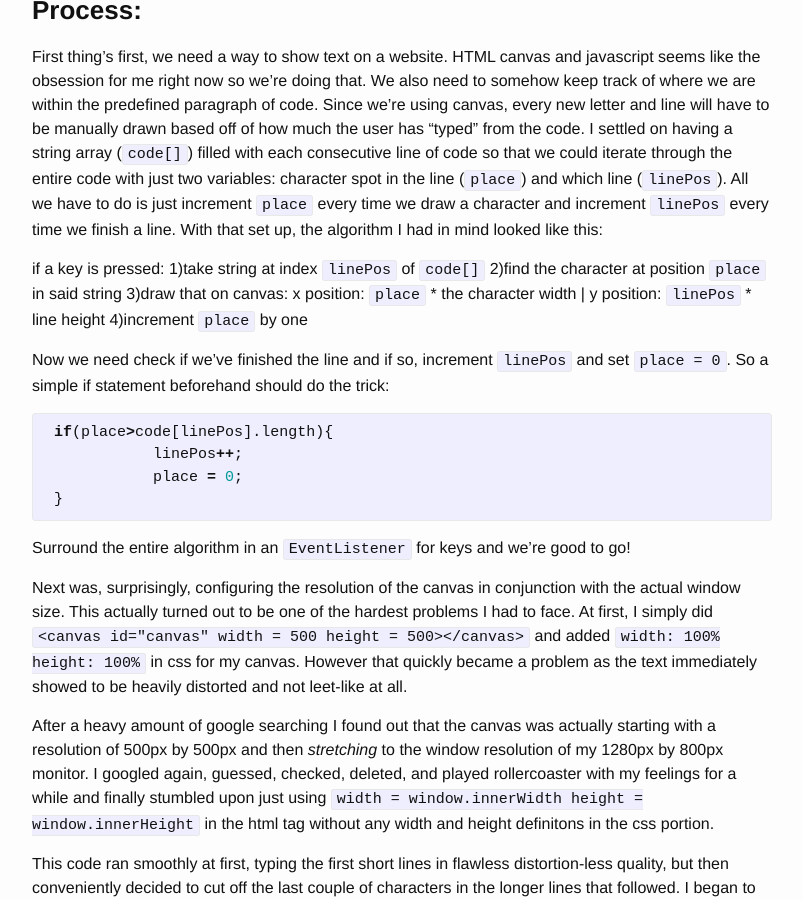
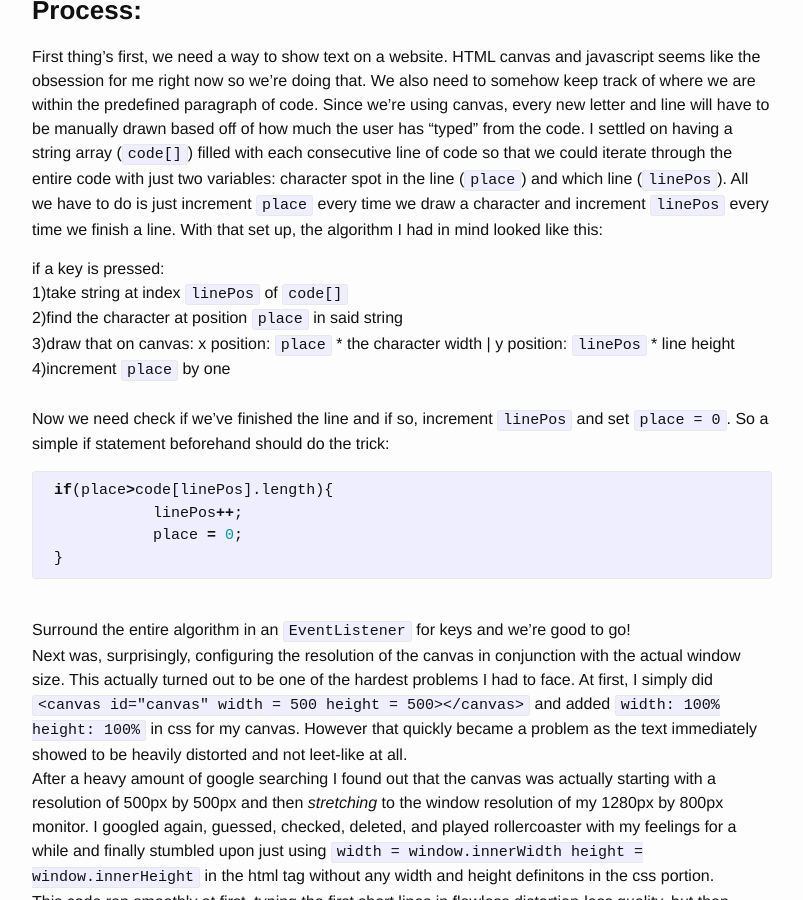
Before and after one commit to snickerton/snickerton.github.legacy, a Jekyll site: the page built from _posts/2015-03-20-Look-Leet..markdown, in a window 1280 px wide and 900 px high, scrolled down 428 px. Shown: the whole window, without its empty margins (238-1041 px from the left). Built offline with Jekyll 4.4.1, drawn with Linux system fonts in a browser that asks for light colours.

Commit message:
Update 2015-03-20-Look-Leet..markdown

```diff
--- a/_posts/2015-03-20-Look-Leet..markdown
+++ b/_posts/2015-03-20-Look-Leet..markdown
@@ -14,12 +14,12 @@ categories: HTML projects
 <h3><b>Process:</b></h3>
 First thing's first, we need a way to show text on a website. HTML canvas and javascript seems like the obsession for me right now so we're doing that. We also need to somehow keep track of where we are within the predefined paragraph of code. Since we're using canvas, every new letter and line will have to be manually drawn based off of how much the user has "typed" from the code. I settled on having a string array (`code[]`) filled with each consecutive line of code so that we could iterate through the entire code with just two variables: character spot in the line (`place`) and which line (`linePos`). All we have to do is just increment `place` every time we draw a character and increment `linePos` every time we finish a line. With that set up, the algorithm I had in mind looked like this:
 
-if a key is pressed:
-1)take string at index `linePos` of `code[]`
-2)find the character at position `place` in said string
-3)draw that on canvas: x position: `place` * the character width | y position: `linePos` * line height
-4)increment `place` by one
-
+if a key is pressed:<br>
+1)take string at index `linePos` of `code[]`<br>
+2)find the character at position `place` in said string<br>
+3)draw that on canvas: x position: `place` * the character width | y position: `linePos` * line height<br>
+4)increment `place` by one<br>
+<br>
 Now we need check if we've finished the line and if so, increment `linePos` and set `place = 0`. So a simple if statement beforehand should do the trick:
 
 {% highlight javascript %}
@@ -28,15 +28,15 @@ Now we need check if we've finished the line and if so, increment `linePos` and
             place = 0;
  }
 {% endhighlight %}
-
+<br>
 Surround the entire algorithm in an `EventListener` for keys and we're good to go!
-
+<br>
 Next was, surprisingly, configuring the resolution of the canvas in conjunction with the actual window size. This actually turned out to be one of the hardest problems I had to face. At first, I simply did `<canvas id="canvas" width = 500 height = 500></canvas>` and added `width: 100% height: 100%` in css for my canvas. However that quickly became a problem as the text immediately showed to be heavily distorted and not leet-like at all.
-
+<br>
 After a heavy amount of google searching I found out that the canvas was actually starting with a resolution of 500px by 500px and then <i>stretching</i> to the window resolution of my 1280px by 800px monitor. I googled again, guessed, checked, deleted, and played rollercoaster with my feelings for a while and finally stumbled upon just using `width = window.innerWidth height = window.innerHeight` in the html tag without any width and height definitons in the css portion.
-
+<br>
 This code ran smoothly at first, typing the first short lines in flawless distortion-less quality, but then conveniently decided to cut off the last couple of characters in the longer lines that followed. I began to doubt my sanity once again as all evidence pointed to the possibility that the canvas dimensions were in fact <i>not</i> `window.innerWidth` by `window.innerHeight` but rather some default dimension. Confirming the paradox with a quick `console.log(canvas.width+ " " +canvas.height)` I decided to go back to weakly nudging my problems away with google.
-
+<br>
 After endless trudging through a barren wasteland of unhelpful Stack Overflow comments I finally came across a diamond shard. This miraculous godsend bestowed upon me their knowledge of how apparently you have to adjust the `canvas.style.width` and `canvas.style.height` as well. So with the final code in place and the `canvas.style` set to it's respective canvas.width and canvas.height, I saw a simple but priceless piece of art unfold on the screen before me.
 
 <h3><b>Lesson Learned:</b></h3>
```
